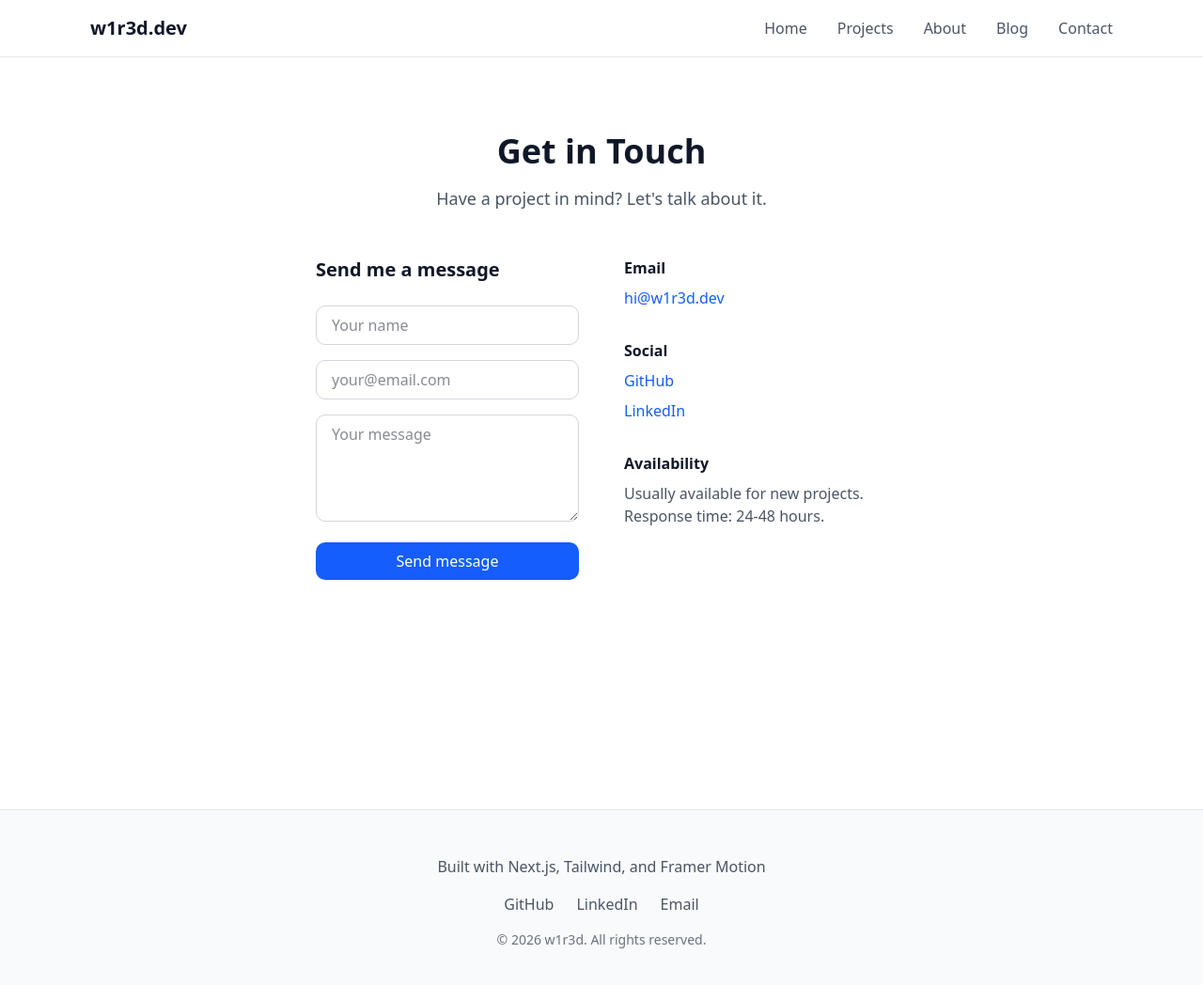
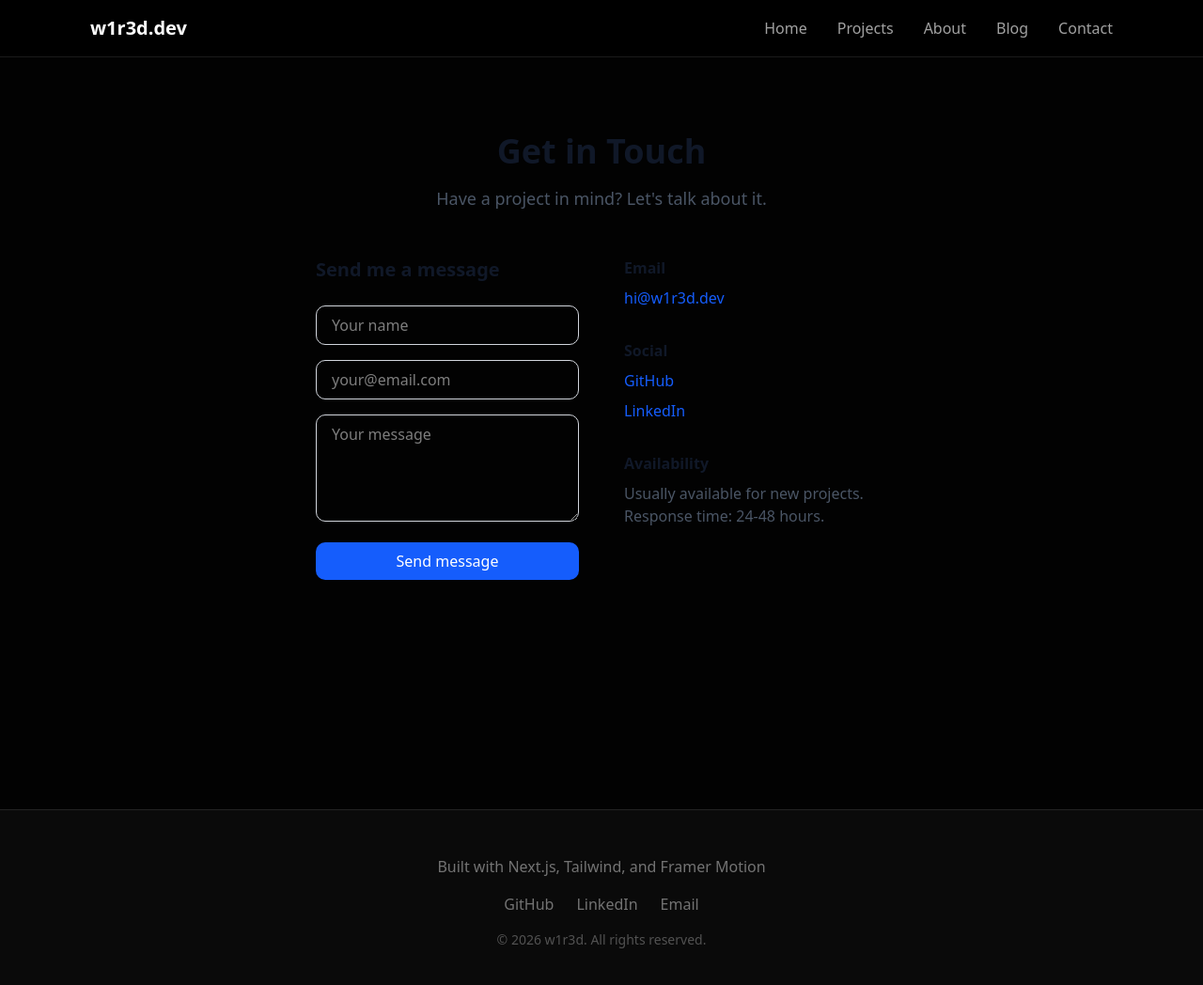
Before and after one commit to w1r3dh4ck3r/w1r3d.dev, a Next.js app: page /contact in a window 1280 px wide. Shown: the top 1048 px of the page at 94% size. Built offline with nearby package versions, Linux system fonts and the light colour scheme.

Commit message:
feat: dark layout, glass navigation, and dark footer with emerald accents

```diff
--- a/src/app/layout.tsx
+++ b/src/app/layout.tsx
@@ -21,7 +21,7 @@ export default function RootLayout({
 }) {
   return (
     <html lang="en">
-      <body className="bg-white text-gray-900">
+      <body className="bg-background text-foreground antialiased">
         <Navigation />
         <main className="min-h-screen">{children}</main>
         <Footer />
--- a/src/components/Footer.tsx
+++ b/src/components/Footer.tsx
@@ -2,10 +2,10 @@ export default function Footer() {
   const currentYear = new Date().getFullYear();
 
   return (
-    <footer className="border-t border-gray-200 bg-gray-50 py-12">
+    <footer className="border-t border-white/10 bg-neutral-950 py-12">
       <div className="mx-auto max-w-6xl px-4 sm:px-6 lg:px-8">
         <div className="flex flex-col items-center justify-center gap-4 text-center">
-          <p className="text-gray-600">
+          <p className="text-neutral-500">
             Built with Next.js, Tailwind, and Framer Motion
           </p>
           <div className="flex gap-6">
@@ -13,7 +13,7 @@ export default function Footer() {
               href="https://github.com/w1r3dh4ck3r"
               target="_blank"
               rel="noopener noreferrer"
-              className="text-gray-600 hover:text-gray-900"
+              className="text-neutral-500 hover:text-emerald-400"
             >
               GitHub
             </a>
@@ -21,18 +21,18 @@ export default function Footer() {
               href="https://linkedin.com/in/w1r3dh4ck3r"
               target="_blank"
               rel="noopener noreferrer"
-              className="text-gray-600 hover:text-gray-900"
+              className="text-neutral-500 hover:text-emerald-400"
             >
               LinkedIn
             </a>
             <a
               href="mailto:hi@w1r3d.dev"
-              className="text-gray-600 hover:text-gray-900"
+              className="text-neutral-500 hover:text-emerald-400"
             >
               Email
             </a>
           </div>
-          <p className="text-sm text-gray-500">
+          <p className="text-sm text-neutral-600">
             © {currentYear} w1r3d. All rights reserved.
           </p>
         </div>
--- a/src/components/Navigation.tsx
+++ b/src/components/Navigation.tsx
@@ -16,11 +16,11 @@ export default function Navigation() {
   ];
 
   return (
-    <nav className="sticky top-0 z-50 border-b border-gray-200 bg-white/80 backdrop-blur-sm">
+    <nav className="sticky top-0 z-50 border-b border-white/10 bg-black/80 backdrop-blur-md">
       <div className="mx-auto max-w-6xl px-4 py-4 sm:px-6 lg:px-8">
         <div className="flex items-center justify-between">
           <motion.div initial={{ opacity: 0 }} animate={{ opacity: 1 }}>
-            <Link href="/" className="text-xl font-bold text-gray-900">
+            <Link href="/" className="text-xl font-bold text-white">
               w1r3d.dev
             </Link>
           </motion.div>
@@ -31,7 +31,7 @@ export default function Navigation() {
               <li key={link.href}>
                 <Link
                   href={link.href}
-                  className="text-gray-600 hover:text-gray-900 transition-colors font-medium"
+                  className="text-neutral-400 hover:text-emerald-400 transition-colors font-medium"
                 >
                   {link.name}
                 </Link>
@@ -42,7 +42,7 @@ export default function Navigation() {
           {/* Mobile Menu Button */}
           <button
             onClick={() => setMobileMenuOpen(!mobileMenuOpen)}
-            className="sm:hidden inline-flex items-center gap-2 text-gray-600 hover:text-gray-900"
+            className="sm:hidden inline-flex items-center gap-2 text-neutral-400 hover:text-white"
             aria-label="Toggle menu"
           >
             <svg
@@ -74,7 +74,7 @@ export default function Navigation() {
                 <Link
                   href={link.href}
                   onClick={() => setMobileMenuOpen(false)}
-                  className="block text-gray-600 hover:text-gray-900 py-2 font-medium"
+                  className="block text-neutral-400 hover:text-emerald-400 py-2 font-medium"
                 >
                   {link.name}
                 </Link>
```
